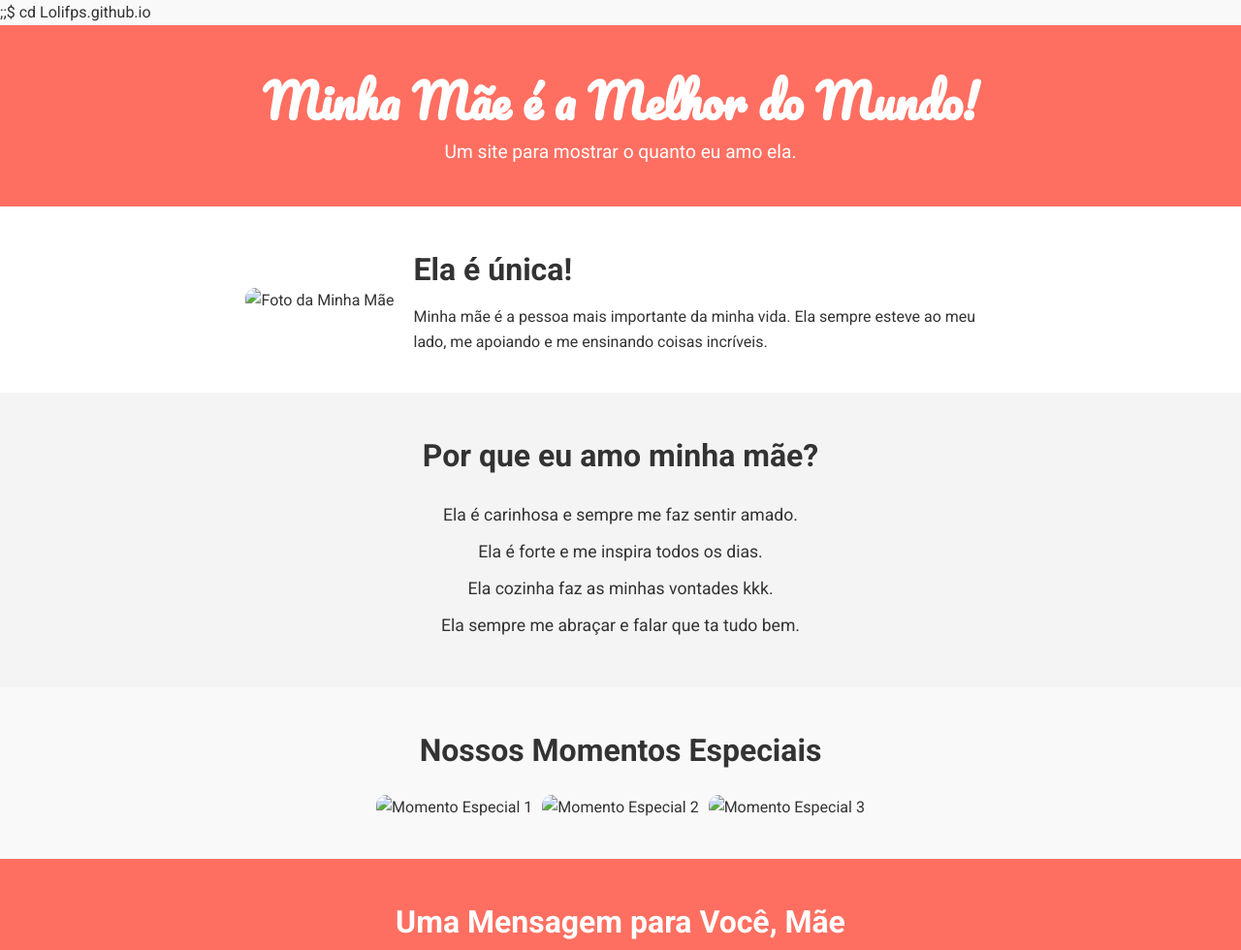
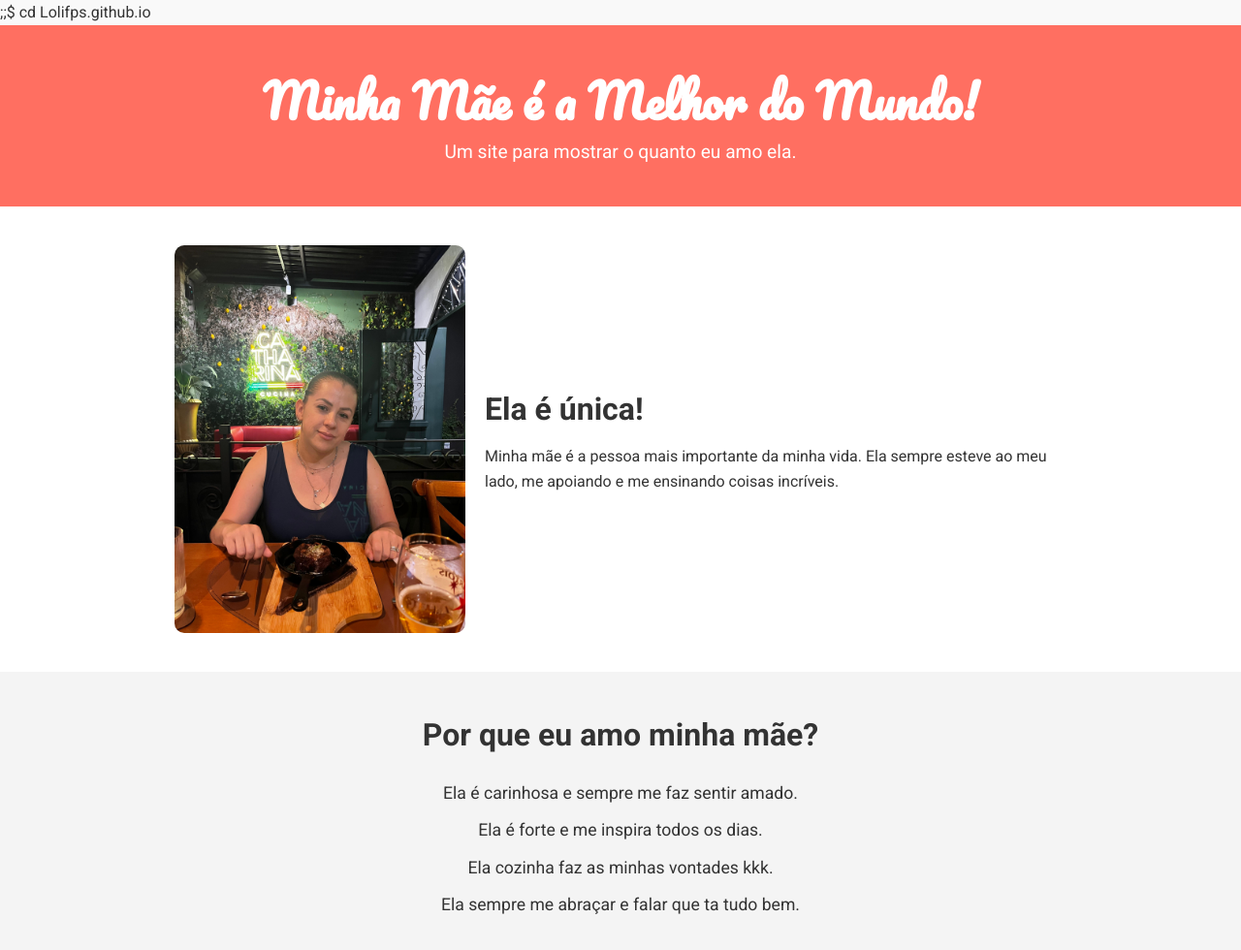
Before and after one commit to Himari11/Himari11.github.io, a plain HTML site: page index.html in a window 1280 px wide. Shown: the top 980 px of the page at 97% size. Drawn offline with Linux system fonts and the light colour scheme.

Commit message:
Update index.html

```diff
--- a/index.html
+++ b/index.html
@@ -16,7 +16,7 @@
 
     <main>
         <section class="hero">
-            <img src="imagens/mae.jpg" alt="Foto da Minha Mãe" class="hero-image">
+            <img src="mae.jpg" alt="Foto da Minha Mãe" class="hero-image">
             <div class="hero-text">
                 <h2>Ela é única!</h2>
                 <p>Minha mãe é a pessoa mais importante da minha vida. Ela sempre esteve ao meu lado, me apoiando e me ensinando coisas incríveis.</p>
@@ -33,12 +33,12 @@
             </ul>
         </section>
 
-        <section class="gallery">
+        <section class="hero">
             <h2>Nossos Momentos Especiais</h2>
             <div class="gallery-images">
-                <img src="imagens/momento1.jpg" alt="Momento Especial 1">
-                <img src="imagens/momento2.jpg" alt="Momento Especial 2">
-                <img src="imagens/momento3.jpg" alt="Momento Especial 3">
+                <img src="momento1.jpg" alt="Momento Especial 1">
+                <img src="momento2.jpg" alt="Momento Especial 2">
+                <img src="momento3.jpg" alt="Momento Especial 3">
             </div>
         </section>
 
```
